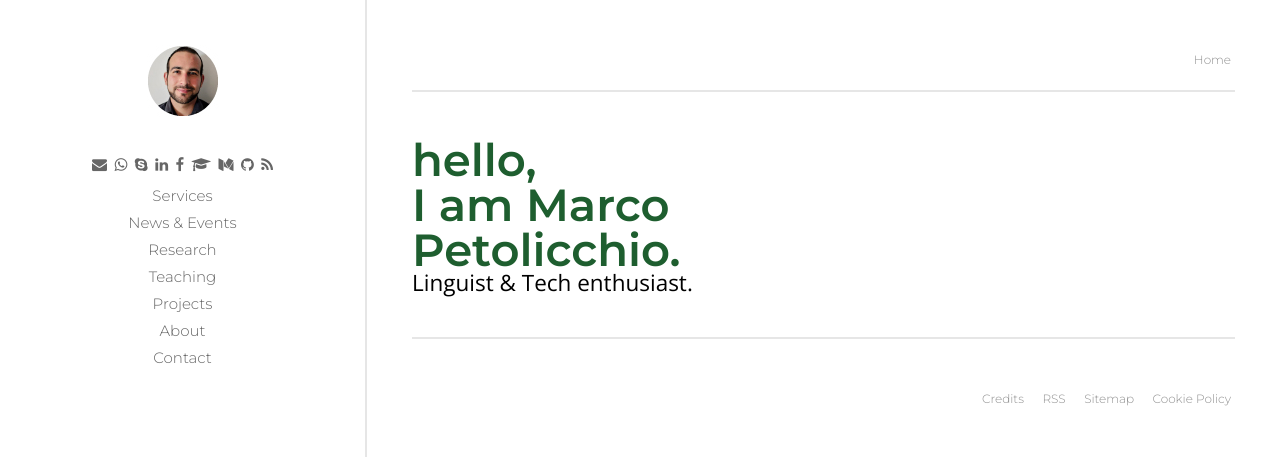
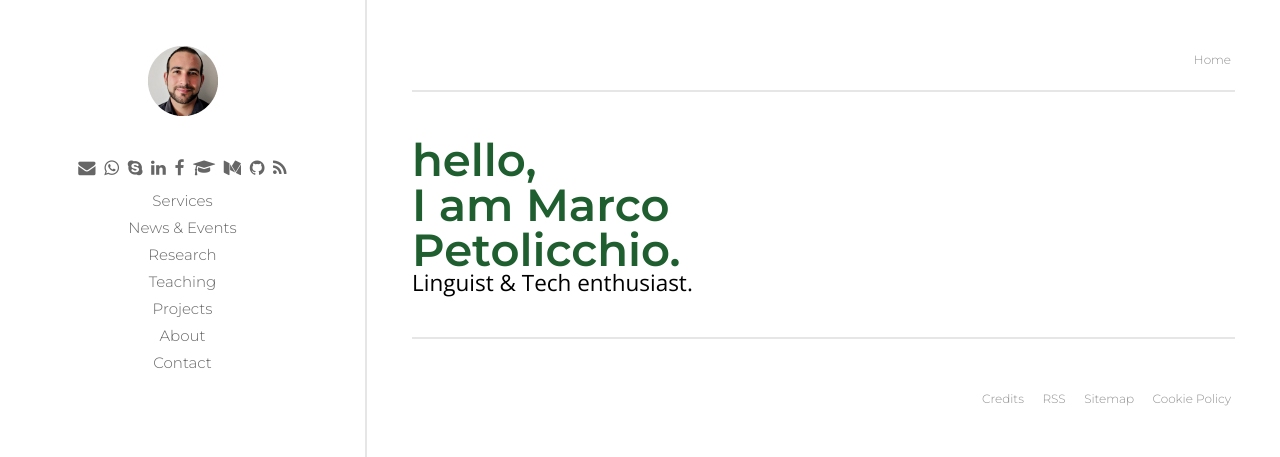
Before and after one commit to p-marco/p-marco.github.io, a Jekyll site: the page built from index.md, in a window 1280 px wide. Shown: the top 457 px of the page. Built offline with Jekyll 4.4.1, drawn with Linux system fonts in a browser that asks for light colours; our own code applies the rules of GitHub Pages for plain Markdown files.

Commit message:
default layout test

```diff
--- a/assets/css/styles.scss
+++ b/assets/css/styles.scss
@@ -104,7 +104,7 @@ body{
 .nav-item--social.link {
   display: block;
   margin: 0.25em;
-  font-size: $unit-grid;
+  font-size: 1.15*$unit-grid;
 }
 
 
```
